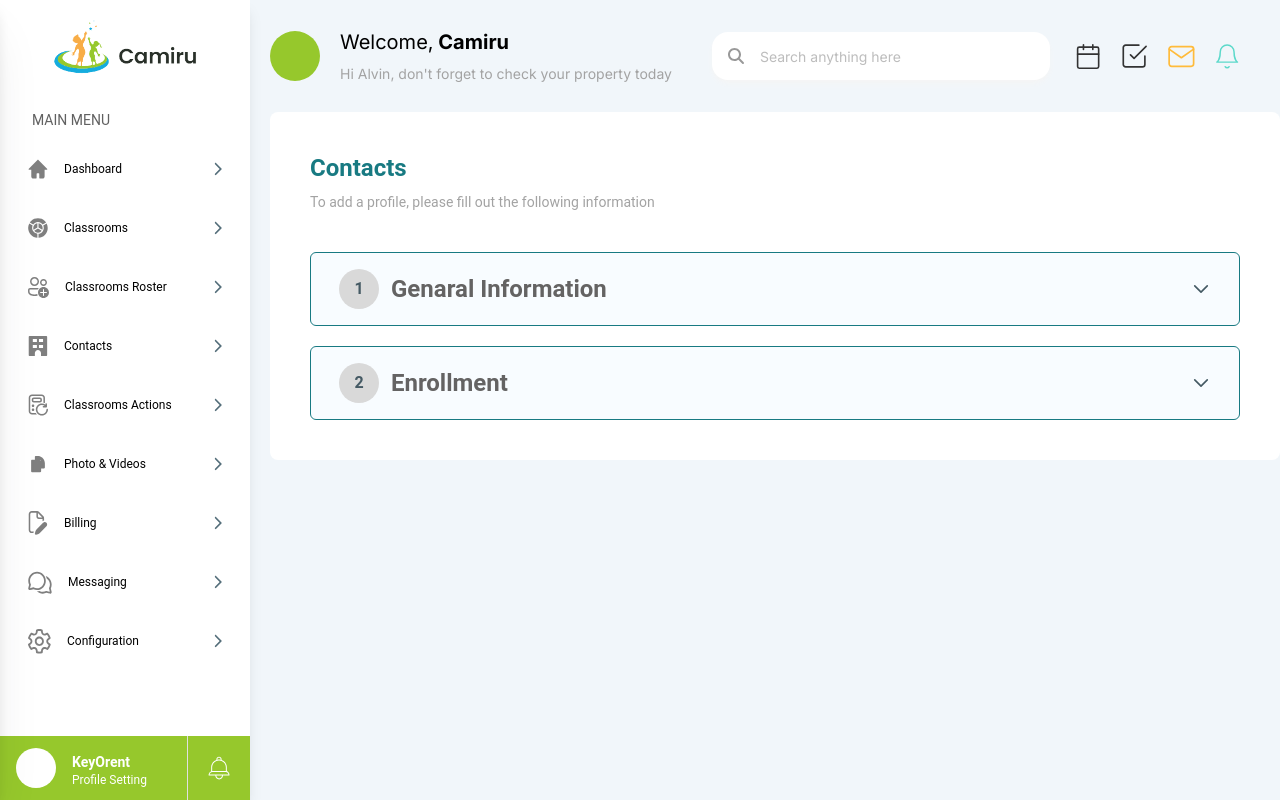
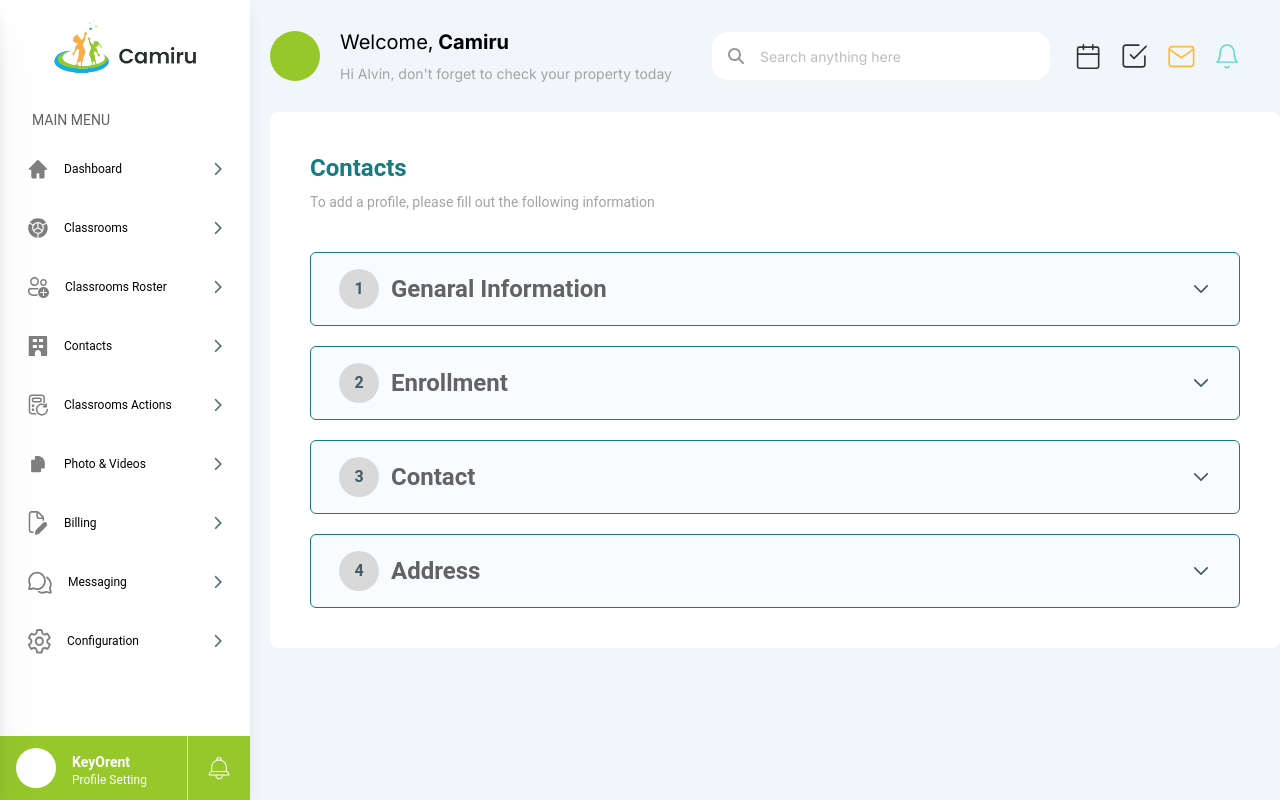
Before and after one commit to linear-digital/camiru-client-side, a React (Vite) app: page /dashboard/add-student in a window 1280 px wide. Built offline with nearby package versions, Linux system fonts and the light colour scheme.

Commit message:
update 8 files

```diff
--- a/src/Pages/Dashboard/AddStudent/AddStudent.jsx
+++ b/src/Pages/Dashboard/AddStudent/AddStudent.jsx
@@ -8,6 +8,8 @@ import {
 import DB_Page_Layout from '../../../Layouts/DB_Page_Layout';
 import Generalinfo from "./Generalinfo";
 import EnrollmentForm from './EnrollMentForm';
+import Contact from "./Contact";
+import Address from "./Address";
 
 function Icon({ id, open }) {
     return (
@@ -69,9 +71,64 @@ const AddStudent = () => {
                         <EnrollmentForm />
                     </AccordionBody>
                 </Accordion>
+                <Accordion open={open === 3} icon={<Icon id={3} open={open} />}
+                    className={`border rounded-md lg:px-7 px-3 ${open === 3 && "py-5"} border-[#187A82] bg-[#F8FCFF]`}
+                >
+                    <AccordionHeader onClick={() => handleOpen(3)} className="border-none items-center">
+                        <div className="flex items-center gap-3">
+                            <div className="lg:w-10 w-7 lg:h-10 h-7 bg-[#D9D9D9] rounded-full text-xs lg:text-base flex justify-center items-center" >
+                                3
+                            </div>
+                            <div className="text-[#646363] text-sm lg:text-2xl font-bold ">
+                                Contact
+                            </div>
+                        </div>
+                    </AccordionHeader>
+                    <AccordionBody>
+                        <Contact />
+                    </AccordionBody>
+                </Accordion>
+                <Accordion open={open === 4} icon={<Icon id={4} open={open} />}
+                    className={`border rounded-md lg:px-7 px-3 ${open === 4 && "py-5"} border-[#187A82] bg-[#F8FCFF]`}
+                >
+                    <AccordionHeader onClick={() => handleOpen(4)} className="border-none items-center">
+                        <div className="flex items-center gap-3">
+                            <div className="lg:w-10 w-7 lg:h-10 h-7 bg-[#D9D9D9] rounded-full text-xs lg:text-base flex justify-center items-center" >
+                                4
+                            </div>
+                            <div className="text-[#646363] text-sm lg:text-2xl font-bold ">
+                                Address
+                            </div>
+                        </div>
+                    </AccordionHeader>
+                    <AccordionBody>
+                        <Address />
+                    </AccordionBody>
+                </Accordion>
             </div>
         </DB_Page_Layout>
     );
 };
 
 export default AddStudent;
+
+
+const AccordionCard = ({ open, number, handleOpen, children }) => {
+    return <Accordion open={open === number} icon={<Icon id={number} open={open} />}
+        className={`border rounded-md lg:px-7 px-3 ${open === number && "py-5"} border-[#187A82] bg-[#F8FCFF]`}
+    >
+        <AccordionHeader onClick={() => handleOpen(number)} className="border-none items-center">
+            <div className="flex items-center gap-3">
+                <div className="lg:w-10 w-7 lg:h-10 h-7 bg-[#D9D9D9] rounded-full text-xs lg:text-base flex justify-center items-center" >
+                    2
+                </div>
+                <div className="text-[#646363] text-sm lg:text-2xl font-bold ">
+                    Enrollment
+                </div>
+            </div>
+        </AccordionHeader>
+        <AccordionBody>
+            {children}
+        </AccordionBody>
+    </Accordion>
+}
--- /dev/null
+++ b/src/Pages/Dashboard/AddStudent/Address.jsx
@@ -0,0 +1,66 @@
+
+
+import { DesktopDatePicker, LocalizationProvider } from '@mui/x-date-pickers';
+import { AdapterDayjs } from '@mui/x-date-pickers/AdapterDayjs';
+
+import dayjs from 'dayjs';
+import React from 'react';
+import { useState } from 'react';
+import { CheckBoxNew, CheckBoxWithLabel, Row, RowWithChild } from './Common';
+import { Select } from 'antd';
+import { class_rooms } from '../../../util/classrooms';
+import { Input } from 'antd';
+
+const Address = () => {
+    const [fileList, setFileList] = useState([]);
+    const onChange = ({ fileList: newFileList }) => {
+        setFileList(newFileList);
+    };
+    const onPreview = async (file) => {
+        let src = file.url;
+        if (!src) {
+            src = await new Promise((resolve) => {
+                const reader = new FileReader();
+                reader.readAsDataURL(file.originFileObj);
+                reader.onload = () => resolve(reader.result);
+            });
+        }
+        const image = new Image();
+        image.src = src;
+        const imgWindow = window.open(src);
+        imgWindow?.document.write(image.outerHTML);
+    };
+    const days = ["M", "Tu", "Wh", "T", "F", "Sa", "Su"];
+    return (
+        <div className='w-full flex flex-col gap-7'>
+
+            <Row
+                label={"Address"}
+                placeholder={"Street and House Number"}
+            />
+            <Row
+                label={"Address Line 2"}
+                placeholder={"Apt. suite, etc (optional)"}
+            />
+            <Row
+                label={"City"}
+                placeholder={"City"}
+            />
+           <Row
+                label={"Zip Code"}
+                placeholder={"Zip Code"}
+            />
+
+            <RowWithChild label={""}>
+                <div>
+                    <button className='py-2 px-8 rounded-2xl mt-3 text-sm font-semibold text-[#06A390] bg-[#C6F2EC]'>
+                        Next
+                    </button>
+                </div>
+            </RowWithChild>
+
+        </div>
+    );
+};
+
+export default Address;
--- a/src/Pages/Dashboard/AddStudent/Common.jsx
+++ b/src/Pages/Dashboard/AddStudent/Common.jsx
@@ -7,7 +7,7 @@ export const Row = ({ placeholder, label, value, onChange }) => {
         <h5 className="text-zinc-700 min-w-[150px] text-end text-base font-semibold ">{label}
         </h5>
         <Input placeholder={placeholder} value={value} onChange={onChange}
-            className='focus:border-gray-400 w-[340px]'
+           className='focus:border-gray-400 w-[340px] h-[40px]'
         />
     </div>
 }
--- /dev/null
+++ b/src/Pages/Dashboard/AddStudent/Contact.jsx
@@ -0,0 +1,75 @@
+
+
+import { DesktopDatePicker, LocalizationProvider } from '@mui/x-date-pickers';
+import { AdapterDayjs } from '@mui/x-date-pickers/AdapterDayjs';
+
+import dayjs from 'dayjs';
+import React from 'react';
+import { useState } from 'react';
+import { CheckBoxNew, CheckBoxWithLabel, Row, RowWithChild } from './Common';
+import { Select } from 'antd';
+import { class_rooms } from '../../../util/classrooms';
+import { Input } from 'antd';
+
+const Contact = () => {
+    const [fileList, setFileList] = useState([]);
+    const onChange = ({ fileList: newFileList }) => {
+        setFileList(newFileList);
+    };
+    const onPreview = async (file) => {
+        let src = file.url;
+        if (!src) {
+            src = await new Promise((resolve) => {
+                const reader = new FileReader();
+                reader.readAsDataURL(file.originFileObj);
+                reader.onload = () => resolve(reader.result);
+            });
+        }
+        const image = new Image();
+        image.src = src;
+        const imgWindow = window.open(src);
+        imgWindow?.document.write(image.outerHTML);
+    };
+    const days = ["M", "Tu", "Wh", "T", "F", "Sa", "Su"];
+    return (
+        <div className='w-full flex flex-col gap-7'>
+
+            <RowWithChild label={"Name"} position={"start"}>
+                <div className='flex flex-col gap-3'>
+                    <Input placeholder={"First Name"}
+                        className='focus:border-gray-400 w-[340px] h-[40px]'
+                    />
+                    <Input placeholder={"Last Name"}
+                        className='focus:border-gray-400 w-[340px] h-[40px]'
+                    />
+                </div>
+            </RowWithChild>
+            <Row
+                type="email"
+                label={"Email"}
+                placeholder={"info@mail.com"}
+            />
+            <RowWithChild label={"Gender"} position={"center"}>
+                <div className="flex  items-center gap-3">
+                    <CheckBoxNew
+                        label={"Parent"}
+                    />
+                    <CheckBoxNew
+                        label={"Gardian"}
+                    />
+                </div>
+            </RowWithChild>
+
+            <RowWithChild label={""}>
+                <div>
+                    <button className='py-2 px-8 rounded-2xl mt-3 text-sm font-semibold text-[#06A390] bg-[#C6F2EC]'>
+                        Next
+                    </button>
+                </div>
+            </RowWithChild>
+
+        </div>
+    );
+};
+
+export default Contact;
--- a/src/Pages/Dashboard/AddStudent/EnrollMentForm.jsx
+++ b/src/Pages/Dashboard/AddStudent/EnrollMentForm.jsx
@@ -2,9 +2,7 @@
 
 import { DesktopDatePicker, LocalizationProvider } from '@mui/x-date-pickers';
 import { AdapterDayjs } from '@mui/x-date-pickers/AdapterDayjs';
-import { Checkbox } from 'antd';
-import { Upload } from 'antd';
-import { Input } from 'antd';
+
 import dayjs from 'dayjs';
 import React from 'react';
 import { useState } from 'react';
```
